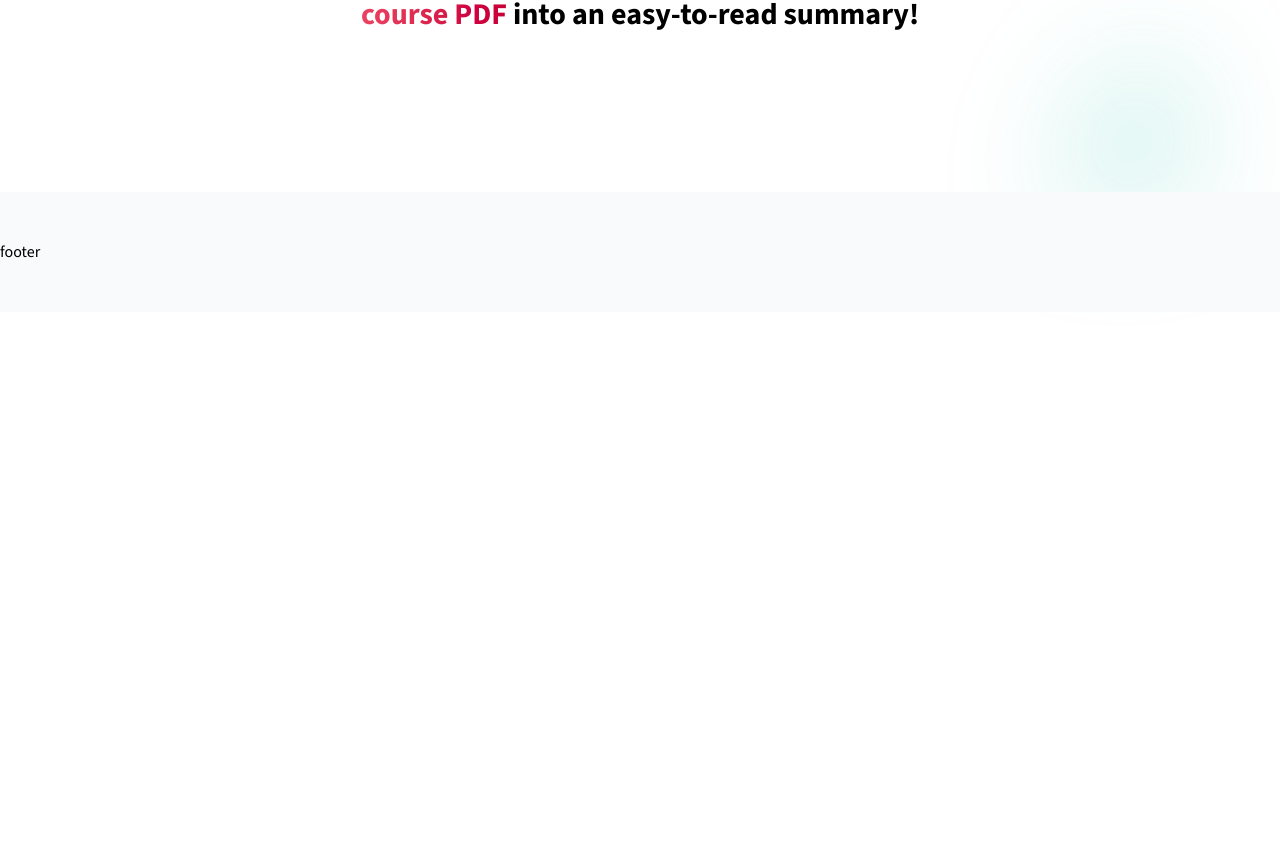
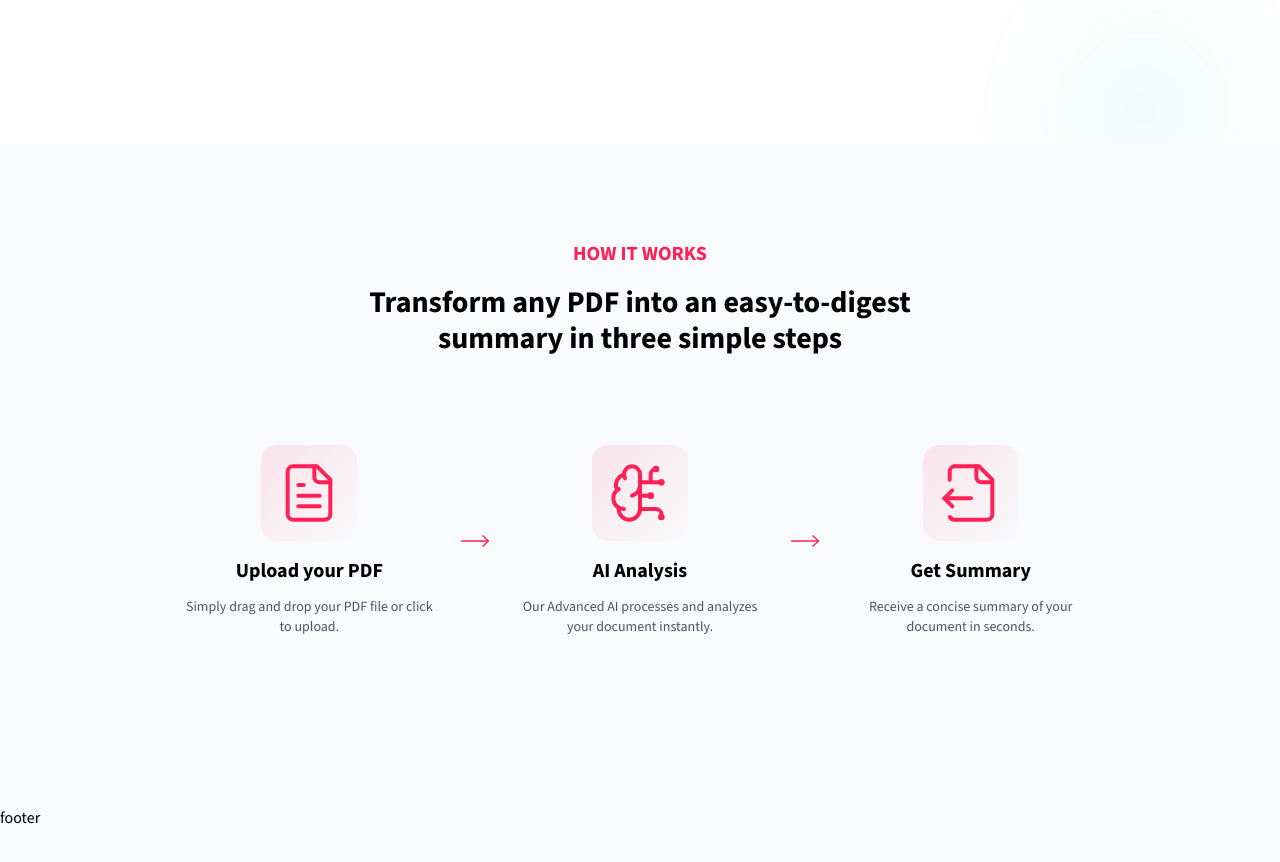
Before and after one commit to Anas1602/PDF-Summary-AI-SaaS, a Next.js app: page / in a window 1280 px wide. Shown: the part 848-1710 px from the top of the page. Before the commit the page ends 1160 px from the top, so only its background shows below. Built offline with nearby package versions, Linux system fonts and the light colour scheme.

Commit message:
How It Works Section Added

```diff
--- a/app/page.tsx
+++ b/app/page.tsx
@@ -1,6 +1,7 @@
 import BgGradient from "@/components/common/BgGradient";
 import DemoSection from "@/components/home/DemoSection";
 import HeroSection from "@/components/home/HeroSection";
+import HowItWorks from "@/components/home/HowItWorks";
 
 export default function Home() {
   return (
@@ -10,6 +11,7 @@
         <HeroSection />
         <DemoSection />
       </div>
+      <HowItWorks />
     </div>
   );
 }
--- a/components/home/DemoSection.tsx
+++ b/components/home/DemoSection.tsx
@@ -4,7 +4,7 @@
 const DemoSection = () => {
   return (
     <section className="relative">
-      <div className="py-12 lg:py-24 max-w-5xl mx-auto px-4 sm:px-6 lg:px-12">
+      <div className="py-12 lg:py-24 max-w-5xl mx-auto px-4 sm:px-6 lg:px-12 lg:pt-12">
         {/* bg */}
         <div
           aria-hidden="true"
--- /dev/null
+++ b/components/home/HowItWorks.tsx
@@ -0,0 +1,92 @@
+import { BrainCircuit, FileOutput, FileText, MoveRight } from "lucide-react";
+import React from "react";
+
+type Step = {
+  icon: React.ReactNode;
+  label: string;
+  description: string;
+};
+
+const steps: Step[] = [
+  {
+    icon: <FileText size={64} strokeWidth={1.5} />,
+    label: "Upload your PDF",
+    description: "Simply drag and drop your PDF file or click to upload.",
+  },
+  {
+    icon: <BrainCircuit size={64} strokeWidth={1.5} />,
+    label: "AI Analysis",
+    description:
+      "Our Advanced AI processes and analyzes your document instantly.",
+  },
+  {
+    icon: <FileOutput size={64} strokeWidth={1.5} />,
+    label: "Get Summary",
+    description: "Receive a concise summary of your document in seconds.",
+  },
+];
+
+function StepItem({ icon, label, description }: Step) {
+  return (
+    <div className="relative p-6 rounded-2xl bg-white/5 backdrop-blur-xs border border-white/10 hover:border-rose-500/50 transition-colors group w-full">
+      <div className="flex flex-col gap-4 h-full">
+        <div className="flex items-center justify-center h-24 w-24 mx-auto rounded-2xl bg-linear-to-br from-rose-500/10 to-transparent group-hover:from-rose-500/20 transition-colors">
+          <div className="text-rose-500">{icon}</div>
+        </div>
+        <div className="flex flex-col flex-1 gap-1 justify-between">
+          <h4 className="text-xl font-bold text-center mb-2">{label}</h4>
+          <p className="text-gray-600 text-center text-sm">{description}</p>
+        </div>
+      </div>
+    </div>
+  );
+}
+
+const HowItWorks = () => {
+  return (
+    <section className="relative overflow-hidden bg-gray-50">
+      <div className="py-12 lg:py-24 max-w-5xl mx-auto px-4 sm:px-6 lg:px-8">
+        <div
+          aria-hidden="true"
+          className="pointer-events-none absolute inset-0 -z-10 transform-gpu overflow-hidden blur-3xl">
+          <div
+            className="relative left-[calc(50%-3rem)] aspect-1155/678 w-[36.125rem] -translate-x-1/2 bg-linear-to-br from-emerald-500 via-teal-500 to-cyan-500 opacity-20 sm:left-[calc(40%-30rem)] sm:w-[40.1875rem]"
+            style={{
+              clipPath:
+                "polygon(74.1% 44.1%, 100% 61.6%, 97.5% 26.9%, 85.5% 0.1%, 80.7% 2%, 72.5% 32.5%, 60.2% 62.4%, 52.4% 68.1%, 47.5% 58.3%, 45.2% 34.5%, 27.5% 76.7%, 0.1% 64.9%, 17.9% 100%, 27.6% 76.8%, 76.1% 97.7%, 74.1% 44.1%)",
+            }}
+          />
+        </div>
+
+        <div className="text-center mb-16">
+          <h2 className="font-bold text-xl uppercase mb-4 text-rose-500">
+            How it Works
+          </h2>
+          <h3 className="font-bold text-3xl max-w-2xl mx-auto">
+            Transform any PDF into an easy-to-digest summary in three simple
+            steps
+          </h3>
+        </div>
+
+        <div className="grid grid-cols-1 md:grid-cols-3 gap-8 max-w-6xl mx-auto relative">
+          {steps.map((step, index) => (
+            <div className="relative flex items-start">
+              <StepItem key={index} {...step} />
+              {index < steps.length - 1 && (
+                <div className="hidden md:block transform  absolute left-full top-1/2 -translate-y-1/2">
+                  <MoveRight
+                    size={32}
+                    strokeWidth={1}
+                    className="text-rose-500"
+                  />
+                </div>
+              )}
+            </div>
+          ))}
+        </div>
+      </div>
+    </section>
+  );
+};
+
+export default HowItWorks;
```
